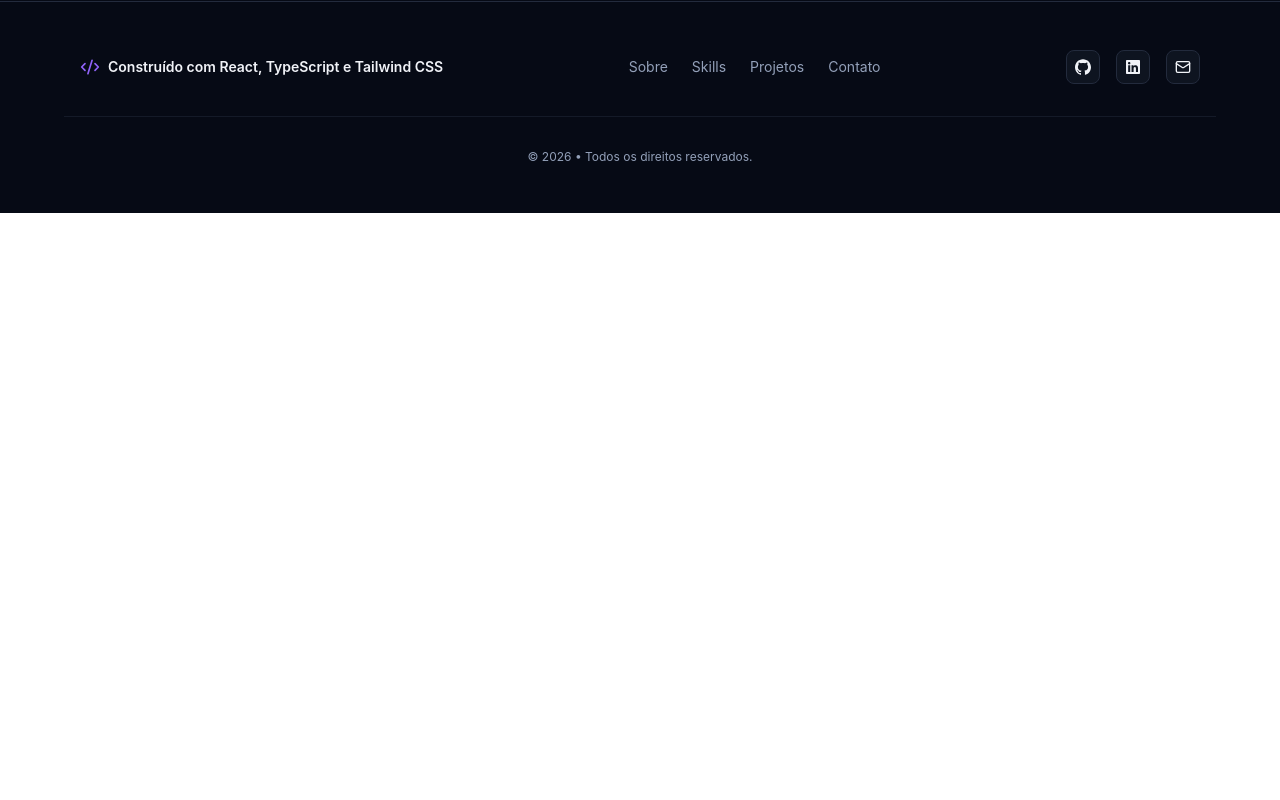
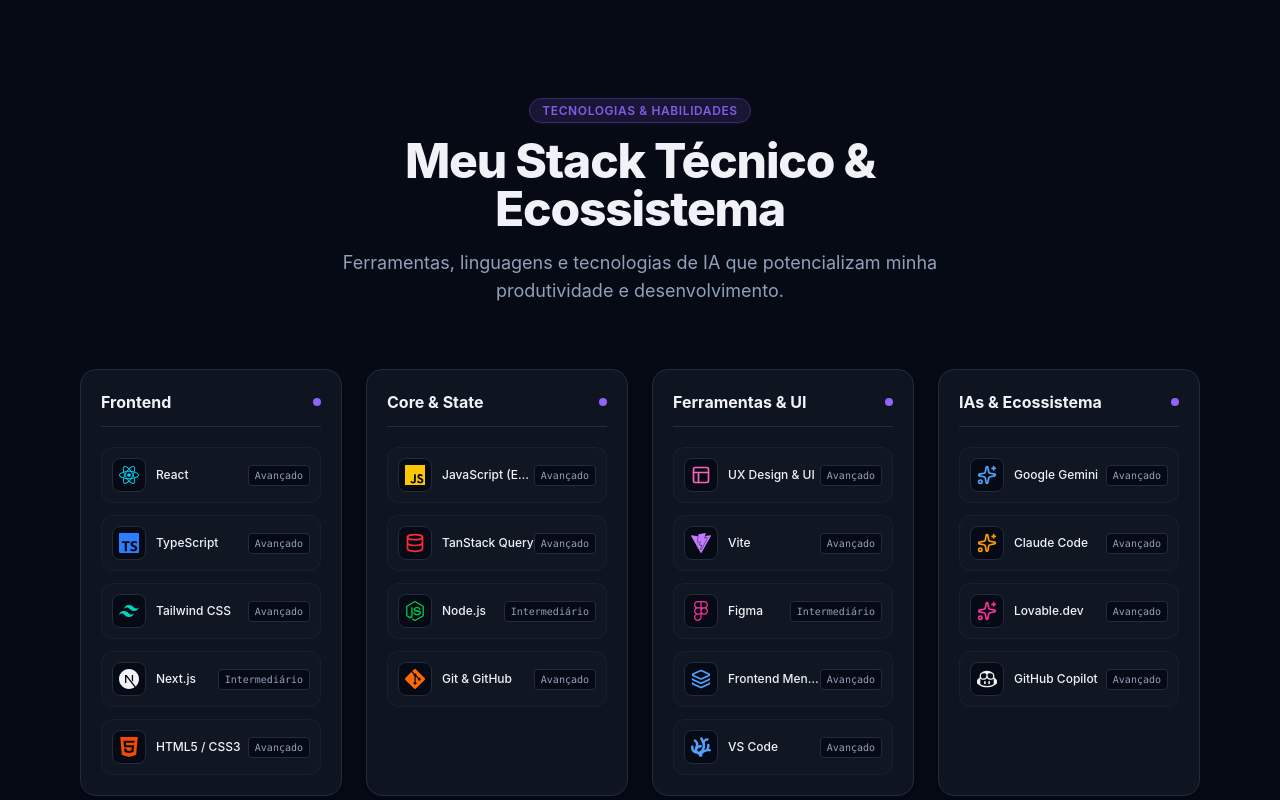
Before and after one commit to Henrique970/personal-portifolio, a React (Vite) app: page / in a window 1280 px wide. Shown: the part 800-1600 px from the top of the page. Before the commit the page ends 1013 px from the top, so only its background shows below. Built offline with nearby package versions, Linux system fonts and the light colour scheme.

Commit message:
feat(skills): adicionar seção de habilidades categorizadas com suporte a ferramentas de IA e scroll suave

```diff
--- a/src/components/sections/Hero/index.tsx
+++ b/src/components/sections/Hero/index.tsx
@@ -1,6 +1,6 @@
 import { ArrowRight, Mail } from "lucide-react";
 import { TerminalCard } from "../../TerminalCard";
-import { formattedCodeString } from "../../../data/developerProfile";
+import { formattedCodeString } from "../../../data/developerProfileData";
 
 export const Hero = () => {
     return (
--- a/src/components/sections/Skills/index.tsx
+++ b/src/components/sections/Skills/index.tsx
@@ -1,5 +1,101 @@
+import { skillsData } from "../../../data/skillsData";
+import {
+    SiReact, SiTypescript, SiTailwindcss, SiNextdotjs,
+    SiJavascript, SiNodedotjs, SiGit, SiVite, SiFigma, SiHtml5, SiVscodium,
+    SiGithubcopilot
+} from "react-icons/si";
+import { Cpu, Sparkles, Database, Layout, Layers } from "lucide-react";
+
+const getSkillIcon = (iconName: string) => {
+    switch (iconName) {
+        // Frontend
+        case "react": return <SiReact className="w-5 h-5 text-cyan-400" />;
+        case "typescript": return <SiTypescript className="w-5 h-5 text-blue-500" />;
+        case "tailwind": return <SiTailwindcss className="w-5 h-5 text-teal-400" />;
+        case "nextjs": return <SiNextdotjs className="w-5 h-5 text-foreground" />;
+        case "html": return <SiHtml5 className="w-5 h-5 text-orange-600" />;
+
+        // Core & State
+        case "javascript": return <SiJavascript className="w-5 h-5 text-yellow-400" />;
+        case "tanstack": return <Database className="w-5 h-5 text-red-500" />;
+        case "nodejs": return <SiNodedotjs className="w-5 h-5 text-green-500" />;
+        case "git": return <SiGit className="w-5 h-5 text-orange-500" />;
+
+        // Ferramentas & UI
+        case "ux": return <Layout className="w-5 h-5 text-pink-400" />;
+        case "vite": return <SiVite className="w-5 h-5 text-purple-400" />;
+        case "figma": return <SiFigma className="w-5 h-5 text-pink-500" />;
+        case "frontend-mentor": return <Layers className="w-5 h-5 text-blue-400" />;
+        case "vscode": return <SiVscodium className="w-5 h-5 text-blue-400" />;
+
+        // IAs & Ecossistema
+        case "gemini": return <Sparkles className="w-5 h-5 text-blue-400" />;
+        case "claude": return <Sparkles className="w-5 h-5 text-amber-500" />;
+        case "lovable": return <Sparkles className="w-5 h-5 text-pink-500" />;
+        case "copilot": return <SiGithubcopilot className="w-5 h-5 text-foreground" />;
+
+        default: return <Cpu className="w-5 h-5 text-primary" />;
+    }
+};
+
 export const Skills = () => {
     return (
-        <></>
-    )
-}
+        <section id="skills" className="py-24 bg-background relative overflow-hidden">
+            <div className="max-w-6xl mx-auto px-4">
+
+                {/* Cabeçalho da Seção */}
+                <div className="text-center max-w-2xl mx-auto mb-16">
+                    <span className="px-3 py-1 bg-primary/15 text-primary border border-primary/30 rounded-full text-xs font-semibold uppercase tracking-wider animate-pulse shadow-sm shadow-primary/10">
+                        Tecnologias & Habilidades
+                    </span>
+                    <h2 className="text-3xl md:text-5xl font-extrabold text-foreground mt-4 tracking-tight">
+                        Meu Stack Técnico & Ecossistema
+                    </h2>
+                    <p className="text-muted-foreground mt-4 text-base md:text-lg">
+                        Ferramentas, linguagens e tecnologias de IA que potencializam minha produtividade e desenvolvimento.
+                    </p>
+                </div>
+
+                {/* Grid de Categorias (Ajustado para 2 colunas em telas médias e 4 em large para acomodar os 4 blocos) */}
+                <div className="grid grid-cols-1 md:grid-cols-2 lg:grid-cols-4 gap-6">
+                    {skillsData.map((group, index) => (
+                        <div
+                            key={index}
+                            className="bg-card border border-border rounded-2xl p-5 shadow-lg hover:border-primary/50 transition-all duration-300 flex flex-col justify-between group"
+                        >
+                            <div>
+                                <h3 className="text-base font-bold text-foreground mb-5 pb-3 border-b border-border flex items-center justify-between">
+                                    {group.categoryName}
+                                    <span className="w-2 h-2 rounded-full bg-primary group-hover:scale-150 transition-transform"></span>
+                                </h3>
+
+                                <div className="space-y-3">
+                                    {group.skills.map((skill, skillIndex) => (
+                                        <div
+                                            key={skillIndex}
+                                            className="flex items-center justify-between p-2.5 rounded-xl bg-muted/40 hover:bg-muted transition-colors border border-border/40"
+                                        >
+                                            <div className="flex items-center gap-2.5 truncate">
+                                                <div className="p-1.5 rounded-lg bg-background border border-border shadow-xs shrink-0">
+                                                    {getSkillIcon(skill.icon)}
+                                                </div>
+                                                <span className="font-medium text-foreground text-xs truncate">
+                                                    {skill.name}
+                                                </span>
+                                            </div>
+
+                                            <span className="text-[10px] font-mono text-muted-foreground px-1.5 py-0.5 bg-background rounded border border-border shrink-0">
+                                                {skill.level}
+                                            </span>
+                                        </div>
+                                    ))}
+                                </div>
+                            </div>
+                        </div>
+                    ))}
+                </div>
+
+            </div>
+        </section>
+    );
+};
--- /dev/null
+++ b/src/data/skillsData.ts
@@ -0,0 +1,42 @@
+import type { SkillCategory } from "../types/types";
+
+export const skillsData: SkillCategory[] = [
+    {
+        categoryName: "Frontend",
+        skills: [
+            { name: "React", icon: "react", level: "Avançado" },
+            { name: "TypeScript", icon: "typescript", level: "Avançado" },
+            { name: "Tailwind CSS", icon: "tailwind", level: "Avançado" },
+            { name: "Next.js", icon: "nextjs", level: "Intermediário" },
+            { name: "HTML5 / CSS3", icon: "html", level: "Avançado" },
+        ]
+    },
+    {
+        categoryName: "Core & State",
+        skills: [
+            { name: "JavaScript (ES6+)", icon: "javascript", level: "Avançado" },
+            { name: "TanStack Query", icon: "tanstack", level: "Avançado" },
+            { name: "Node.js", icon: "nodejs", level: "Intermediário" },
+            { name: "Git & GitHub", icon: "git", level: "Avançado" },
+        ]
+    },
+    {
+        categoryName: "Ferramentas & UI",
+        skills: [
+            { name: "UX Design & UI", icon: "ux", level: "Avançado" },
+            { name: "Vite", icon: "vite", level: "Avançado" },
+            { name: "Figma", icon: "figma", level: "Intermediário" },
+            { name: "Frontend Mentor", icon: "frontend-mentor", level: "Avançado" },
+            { name: "VS Code", icon: "vscode", level: "Avançado" },
+        ]
+    },
+    {
+        categoryName: "IAs & Ecossistema",
+        skills: [
+            { name: "Google Gemini", icon: "gemini", level: "Avançado" },
+            { name: "Claude Code", icon: "claude", level: "Avançado" },
+            { name: "Lovable.dev", icon: "lovable", level: "Avançado" },
+            { name: "GitHub Copilot", icon: "copilot", level: "Avançado" },
+        ]
+    }
+];
```
Also changed, not shown: src/types/types.ts (+11 -0 lines), src/data/developerProfileData.ts (renamed from src/data/developerProfile.ts), 1 other file (tests, documents, lock files or other folders).
